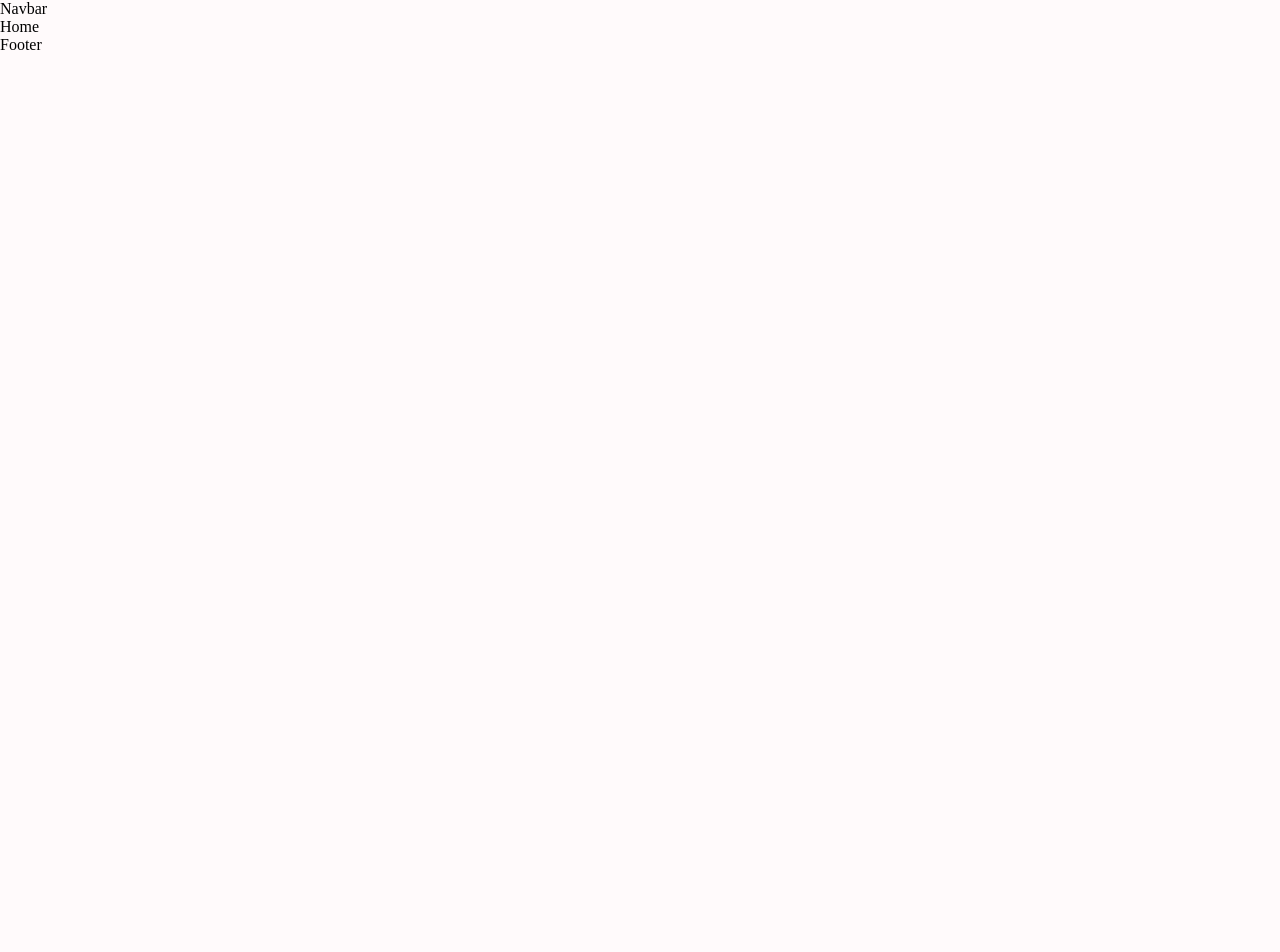
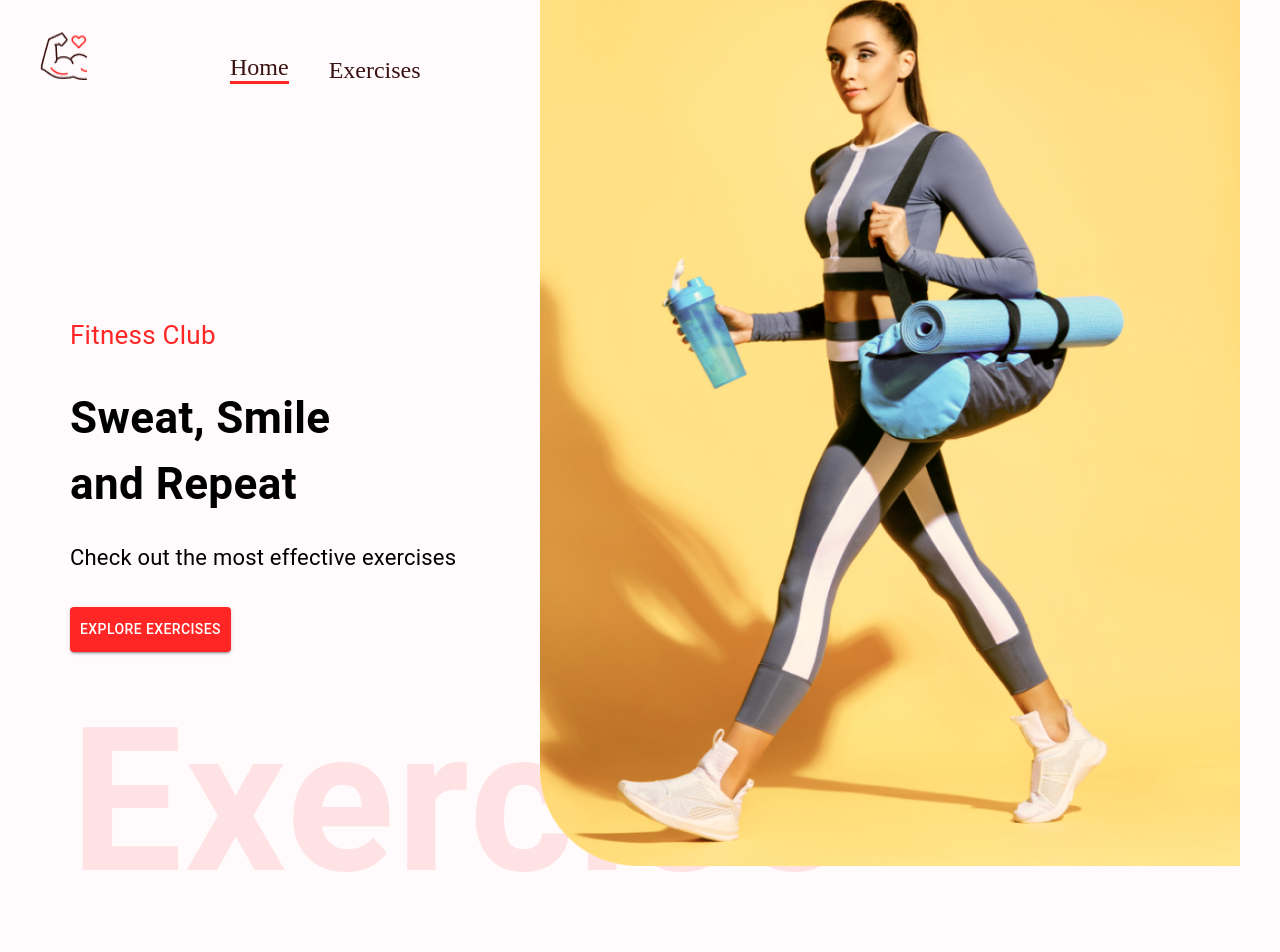
Before and after one commit to akalitus/fitness_app, a React (Create React App) app: page / in a window 1280 px wide. Shown: the top 952 px of the page. Before the commit the page ends 800 px from the top, so only its background shows below. Built offline with nearby package versions, Linux system fonts and the light colour scheme.

Commit message:
feat: add herobanner component

```diff
--- a/src/App.jsx
+++ b/src/App.jsx
@@ -12,7 +12,11 @@ const App = () => {
   return (
     <Box
       width='400px'
-      sx={{ width: { xl: '1488px' } }}
+      sx={{
+        width: {
+          xl: '1488px'
+        }
+      }}
       m='auto'>
       <Navbar />
       <Routes>
--- /dev/null
+++ b/src/components/Exercises.jsx
@@ -0,0 +1,11 @@
+import React from 'react'
+
+const Exercises = () => {
+  return (
+    <div>
+      Exercises
+    </div>
+  )
+}
+
+export default Exercises
--- /dev/null
+++ b/src/components/HeroBanner.jsx
@@ -0,0 +1,84 @@
+import React from 'react';
+import { Box, Stack, Typography, Button } from '@mui/material';
+import HeroBannerImage from '../assets/images/banner.png'
+
+const HeroBanner = () => {
+  return (
+    <Box
+      sx={{
+        mt: {
+          lg: '212px',
+          xs: '70px'
+        },
+        ml: {
+          sm: '50px'
+        }
+      }}
+      position="relative"
+      p='20px'
+    >
+      <Typography
+        color='#FF2625'
+        fontSize='26px'
+      >
+        Fitness Club
+      </Typography>
+
+      <Typography
+        fontWeight={700}
+        mb='23px'
+        mt='30px'
+        sx={{
+          fontSize: {
+            lg: '44px',
+            xs: '40px'
+          }
+        }}
+      >
+        Sweat, Smile <br /> and Repeat
+      </Typography>
+
+      <Typography
+        fontSize='22px'
+        lineHeight='35px'
+        mb={4}
+      >
+        Check out the most effective exercises
+      </Typography>
+
+      <Button
+        href='#exercises'
+        variant='contained'
+        color='error'
+        sx={{
+          background: '#FF2625',
+          padding: '10px'
+        }}
+      >
+        Explore Exercises
+      </Button>
+
+      <Typography
+        fontWeight={600}
+        color='#FF2625'
+        fontSize='200px'
+        sx={{
+          opacity: 0.1,
+          display: {
+            lg: 'block',
+            xs: 'none'
+          }
+        }}
+      >
+        Exercise
+      </Typography>
+
+      <img
+        className='hero-banner-img'
+        src={HeroBannerImage}
+        alt="banner" />
+    </Box>
+  )
+}
+
+export default HeroBanner
--- a/src/components/Navbar.jsx
+++ b/src/components/Navbar.jsx
@@ -1,10 +1,63 @@
-import React from 'react'
+import React from 'react';
+import { Link } from 'react-router-dom';
+import { Stack } from '@mui/material';
+import Logo from '../assets/images/Logo.png'
 
 const Navbar = () => {
   return (
-    <div>
-      Navbar
-    </div>
+    <Stack
+      direction='row'
+      justifyContent='space-around'
+      px='20px'
+      sx={{
+        gap: {
+          sm: '122px',
+          xs: '40px'
+        },
+        mt: {
+          sm: '32px',
+          xs: '20px'
+        },
+        justifyContent: 'none',
+      }}
+    >
+      <Link to='/'>
+        <img
+          style={{
+            width: '48px',
+            height: '48px',
+            margin: '0 20px'
+          }}
+          src={Logo}
+          alt="logo" />
+      </Link>
+
+      <Stack
+        direction='row'
+        gap='40px'
+        fontSize='24px'
+        alignItems='flex-end'
+      >
+        <Link
+          to='/'
+          style={{
+            textDecoration: 'none',
+            color: '#3A1212',
+            borderBottom: '3px solid #FF2625'
+          }}
+        >
+          Home
+        </Link>
+        <a
+          href='#exercises'
+          style={{
+            textDecoration: 'none',
+            color: '#3A1212'
+          }}>
+          Exercises
+        </a>
+      </Stack>
+    </Stack>
   )
 }
 
--- /dev/null
+++ b/src/components/SearchExercises.jsx
@@ -0,0 +1,11 @@
+import React from 'react'
+
+const SearchExercises = () => {
+  return (
+    <div>
+      SearchExercises
+    </div>
+  )
+}
+
+export default SearchExercises
--- a/src/pages/Home.jsx
+++ b/src/pages/Home.jsx
@@ -1,10 +1,17 @@
-import React from 'react'
+import React from 'react';
+import { useState } from 'react';
+import { Box } from '@mui/material';
+import Exercises from '../components/Exercises';
+import SearchExercises from '../components/SearchExercises';
+import HeroBanner from '../components/HeroBanner';
 
 const Home = () => {
   return (
-    <div>
-      Home
-    </div>
+    <Box>
+      <HeroBanner />
+      <SearchExercises />
+      <Exercises />
+    </Box>
   )
 }
 
```
Also changed, not shown: src/assets/images/banner.png (added).
